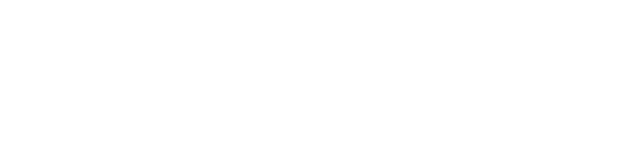
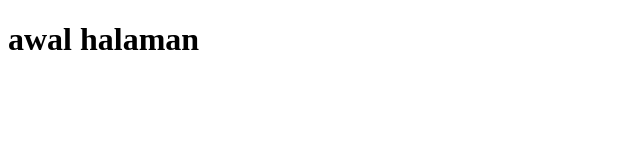
Before and after one commit to Sukri47/BelajarKelasFullStack, a plain HTML site: page tes.html in a window 1280 px wide. Shown: the whole page, without its empty margins (0-640 px from the left). Drawn offline with Linux system fonts and the light colour scheme.

Commit message:
Add header to tes.html

```diff
--- a/tes.html
+++ b/tes.html
@@ -5,5 +5,7 @@
     <meta name="viewport" content="width=device-width, initial-scale=1.0" />
     <title>Document</title>
   </head>
-  <body></body>
+  <body>
+    <h1>awal halaman</h1>
+  </body>
 </html>
```
